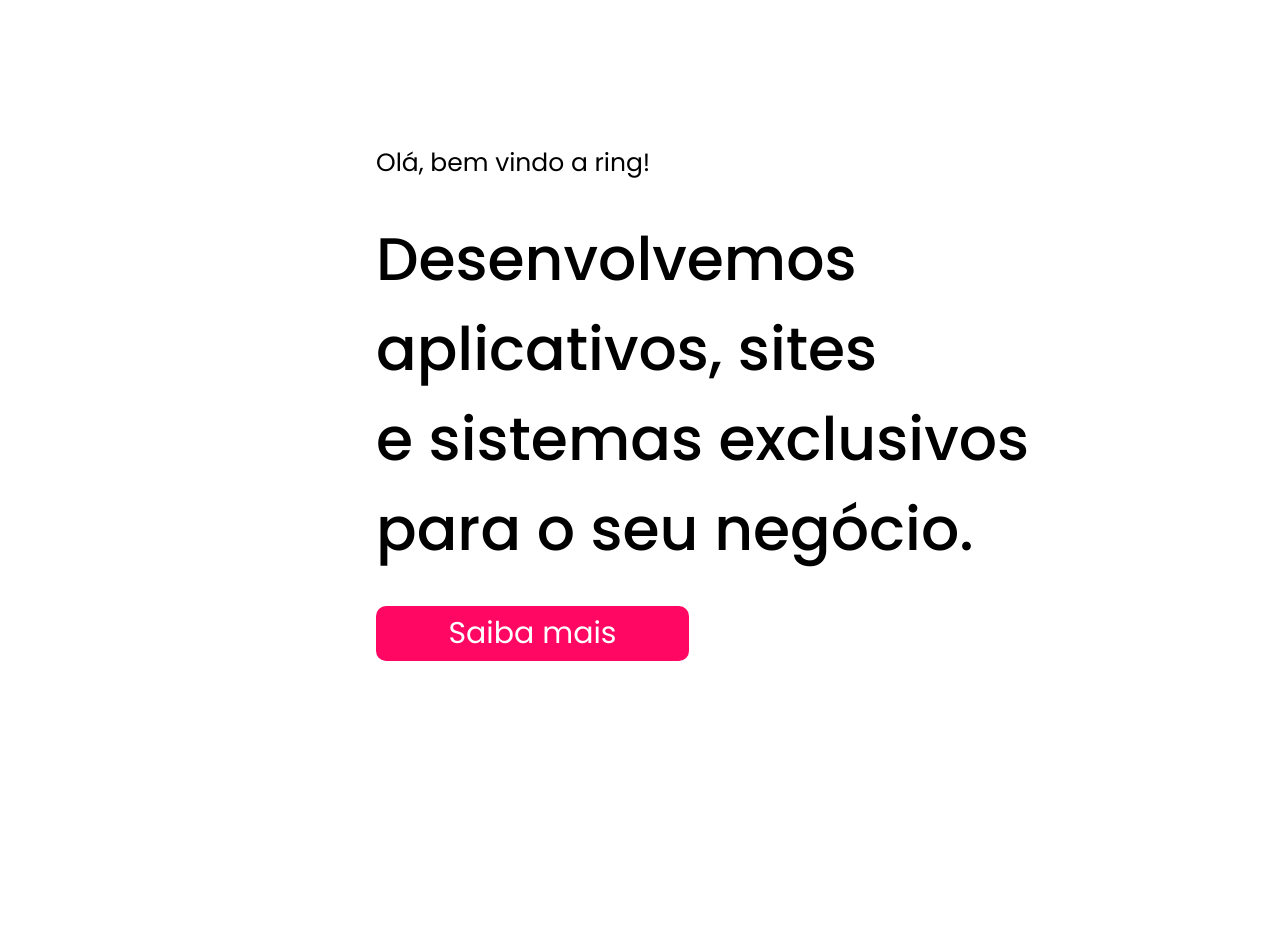
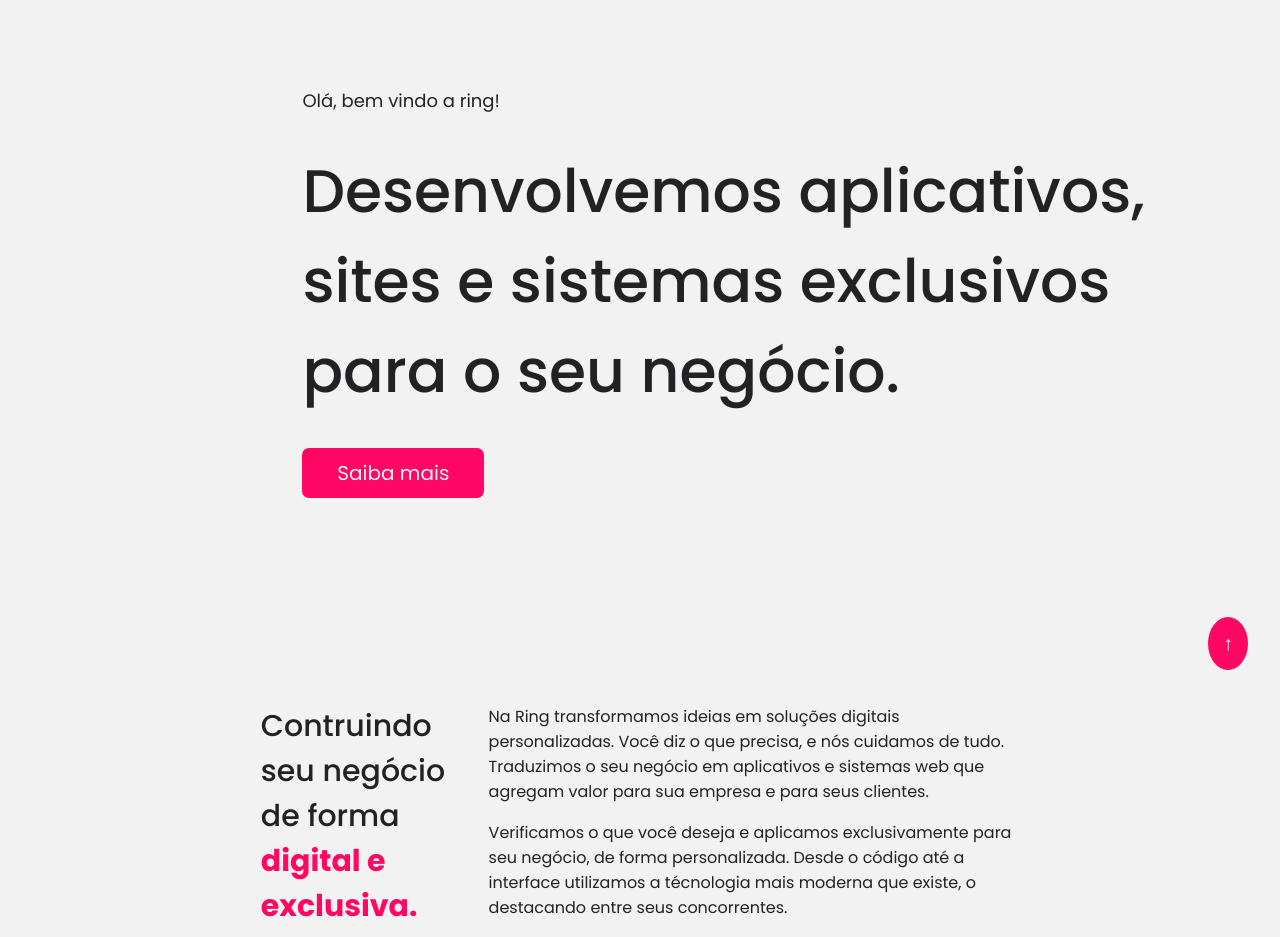
Before and after one commit to joaovictormar/ring, a plain HTML site: page index.html in a window 1280 px wide. Shown: the part 106-1043 px from the top of the page. Before the commit the page ends 800 px from the top, so only its background shows below. Drawn offline with Linux system fonts and the light colour scheme.

Commit message:
Adicionado botão de voltar ao topo

```diff
--- a/index.html
+++ b/index.html
@@ -19,14 +19,28 @@
   </header>
   <main>
     <section class="home">
-        <h3 class="home_textoSecundario">Olá, bem vindo a ring!</h3>
-        <h1 class="home_textoPrincipal ">Desenvolvemos aplicativos, sites<br> e sistemas exclusivos para o seu negócio.</h1>
-        <a class="home_botao">Saiba mais</a>
+      <h3 class="home_textoSecundario">Olá, bem vindo a ring!</h3>
+      <h1 class="home_textoPrincipal">Desenvolvemos aplicativos,<br>sites e sistemas exclusivos<br>para o seu negócio.</h1>
+      <a class="home_botao">Saiba mais</a>
     </section>
-
+    <section class="sobre">
+      <div class="sobre_textos">
+        <h2 class="sobre_textoApresentacao">Contruindo seu negócio de forma <strong class="sobre_textoDestaque">digital e exclusiva.</strong></h2>
+        <div class="sobre_textosExplicativos">
+          <h2 class="sobre_textoExplicativo">Na Ring transformamos ideias em soluções digitais personalizadas. Você diz o que precisa, e nós cuidamos de tudo. Traduzimos o seu negócio em aplicativos e sistemas web que agregam valor para sua empresa e para seus clientes.</h1>
+          <h2 class="sobre_textoExplicativo">Verificamos o que você deseja e aplicamos exclusivamente para seu negócio, de forma personalizada. Desde o código até a interface utilizamos a técnologia mais moderna que existe, o destacando entre seus concorrentes.</h1>
+        </div>
+      </div>
+    </section>
   </main>
   <footer>
-
   </footer>
+  <button id="botao_topo" title="Voltar ao topo">↑</button>
+  <script>
+    const botao = document.getElementById("botao_topo");
+    botao.addEventListener("click", () => {
+      window.scrollTo({ top: 0, behavior: "smooth" });
+    });
+  </script>
 </body>
 </html>
--- a/style.css
+++ b/style.css
@@ -2,7 +2,7 @@
 @import url('https://fonts.googleapis.com/css2?family=Poppins:ital,wght@0,100;0,200;0,300;0,400;0,500;0,600;0,700;0,800;0,900;1,100;1,200;1,300;1,400;1,500;1,600;1,700;1,800;1,900&display=swap');
 
 :root {
-  --cor-do-fundo: rgb(255, 255, 255);
+  --cor-do-fundo:  #f2f2f2;
   --cor-primaria: #222224;
   --cor-secundaria: #ff0763;
   --fonte: "Poppins", serif;
@@ -50,38 +50,98 @@
 }
 
 .home {
-  padding: 10rem 0 0 23rem;
-  width: 60%;
+  padding: 8vw 0 0 23vw;
+  width: 90vw;
+  height: 90vh;
   display: flex;
   flex-direction: column;
   gap: 2rem;
+  box-sizing: border-box;
+  overflow-x: hidden;
 }
 
 .home_textoPrincipal {
   font-size: 60px;
   font-weight: 450;
   margin: 0;
+  color: var(--cor-primaria);
 }
 
 .home_textoSecundario {
-  font-size: 25px;
+  font-size: 18px;
   font-weight: 400;
   margin: 0;
+  color: var(--cor-primaria);
 }
 
 .home_botao {
-  width: 40%;
-  padding: 0.3rem;
-  font-size: 30px;
+  width: 20%;
+  padding: 0.5rem 0.2rem;
+  font-size: 20px;
   background-color: var(--cor-secundaria);
-  border-radius: 10px;
+  border-radius: 7px;
   color: var(--cor-do-fundo);
   margin: 0;
   text-align: center;
+  border: 2px solid var(--cor-secundaria);
 }
 
 .home_botao:hover {
   cursor: pointer;
-  transition: 0.4s;
-  scale: 1.1;
+  background-color: var(--cor-do-fundo);
+  color: var(--cor-primaria);
+  transition: 0.2s ease-in-out;
 }
+
+#botao_topo {
+  position: fixed;
+  bottom: 1.5rem;
+  right: 2rem;
+  background-color: var(--cor-secundaria);
+  color: var(--cor-do-fundo);
+  border: none;
+  border-radius: 50%;
+  padding: 15px;
+  font-size: 20px;
+  cursor: pointer;
+  transition: opacity 0.3s ease-in-out;
+}
+
+#botao_topo:hover {
+  background-color: var(--cor-primaria);
+}
+
+.sobre {
+  display: flex;
+}
+
+.sobre_textos {
+  display: flex;
+  flex-direction: row;
+  padding: 0 20%;
+  align-items: flex-start;
+}
+
+.sobre_textoApresentacao {
+  font-size: 30px;
+  font-weight: 450;
+  margin: 0;
+  color: var(--cor-primaria);
+}
+
+.sobre_textosExplicativos {
+  display: flex;
+  flex-direction: column;
+  gap: 1rem;
+}
+
+.sobre_textoExplicativo {
+  font-size: 16px;
+  font-weight: 400;
+  margin: 0;
+  color: var(--cor-primaria);
+}
+
+.sobre_textoDestaque {
+  color: var(--cor-secundaria);
+}
```
Also changed, not shown: assets/logo_contorno_transparente.png (added).
